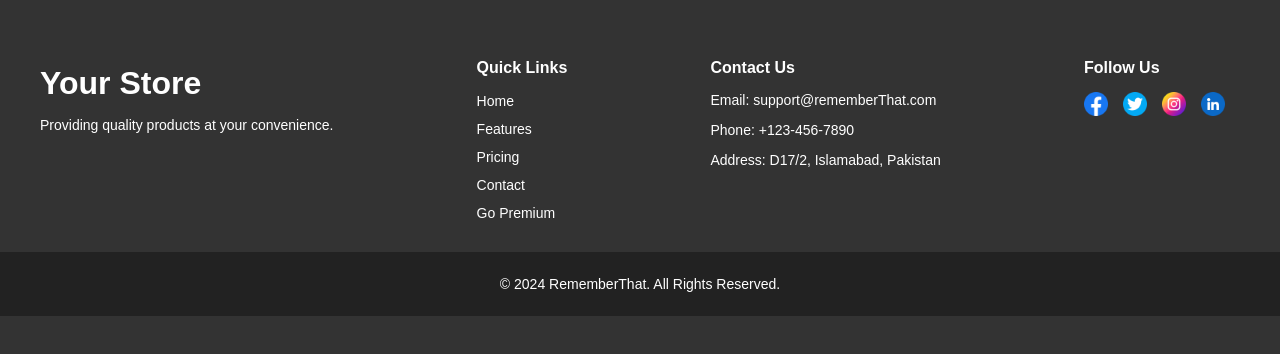
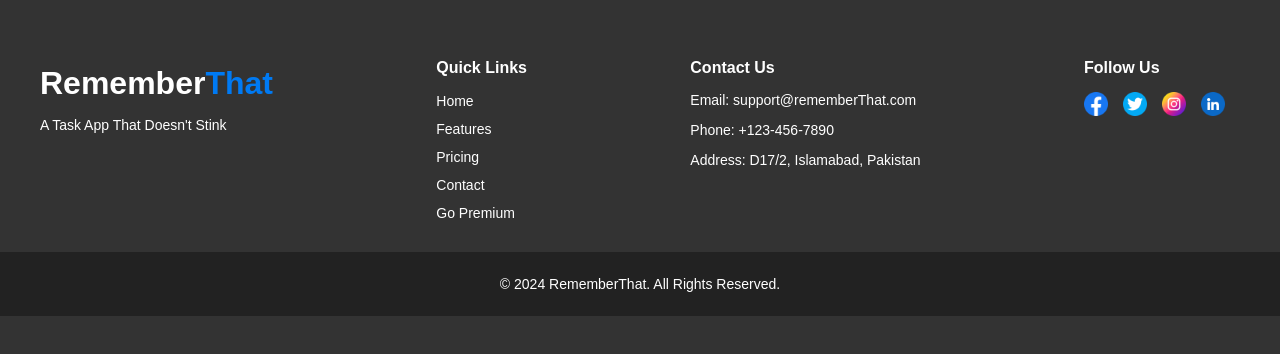
Before and after one commit to Saghri/RememberThat, a plain HTML site: page index.html in a window 1280 px wide. Shown: the part 2929-3283 px from the top of the page. Drawn offline with Linux system fonts and the light colour scheme.

Commit message:
Final Changes

```diff
--- a/css/main.css
+++ b/css/main.css
@@ -411,7 +411,9 @@ nav li a:hover {
 .footer h2, .footer h4 {
   margin-bottom: 15px;
 }
-
+.footer-logo span{
+  color:#007AF3;
+}
 .footer-logo p {
   font-size: 14px;
 }
--- a/index.html
+++ b/index.html
@@ -115,8 +115,8 @@
 <footer class="footer">
     <div class="footer-container">
       <div class="footer-logo">
-        <h2>Your Store</h2>
-        <p>Providing quality products at your convenience.</p>
+        <h2>Remember<span>That</span></h2>
+        <p>A Task App That Doesn't Stink</p>
       </div>
 
       <div class="footer-links">
```
